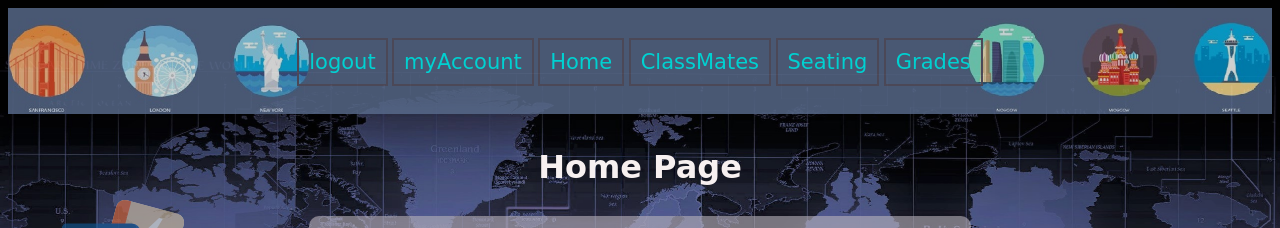
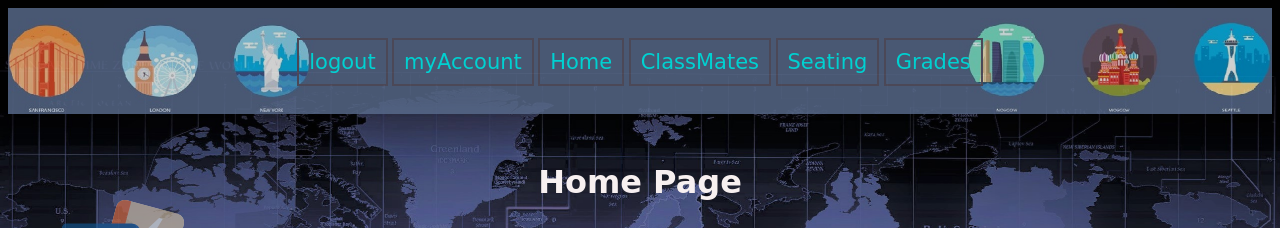
Before and after one commit to alfreeed7/Project, a plain HTML site: page index.html in a window 1280 px wide. Shown: the top 228 px of the page. Drawn offline with Linux system fonts and the light colour scheme.

Commit message:
Update default.css

```diff
--- a/default.css
+++ b/default.css
@@ -19,6 +19,7 @@ h1
     margin: auto;
     text-align: center;
     font-family:cursive;
+    margin-top:15px;
 }
 
 .header
@@ -393,7 +394,7 @@ body > form > div.assignment_title
 
 .graded-assignment
 {
-    margin-left:25%
+    margin-left:25%;
     font-size: 16px;
 }
 
```
